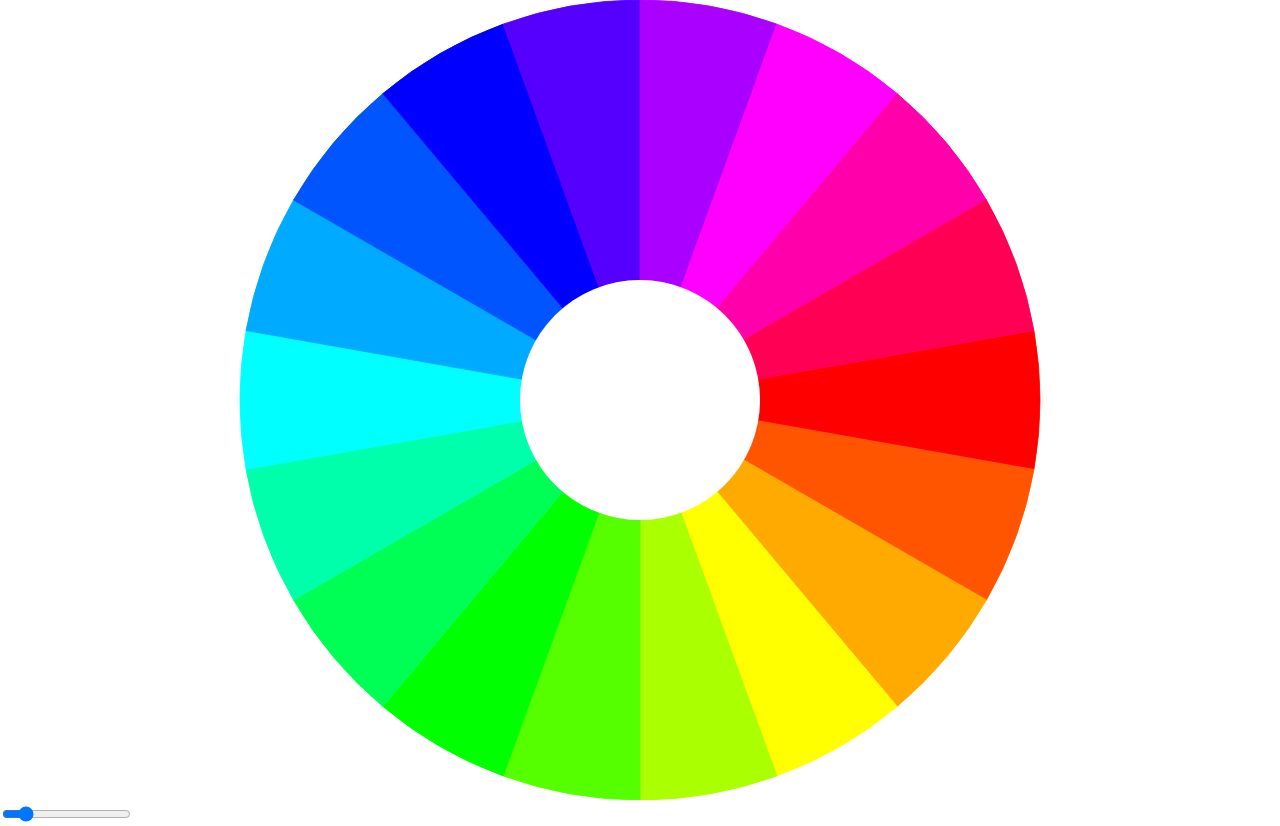
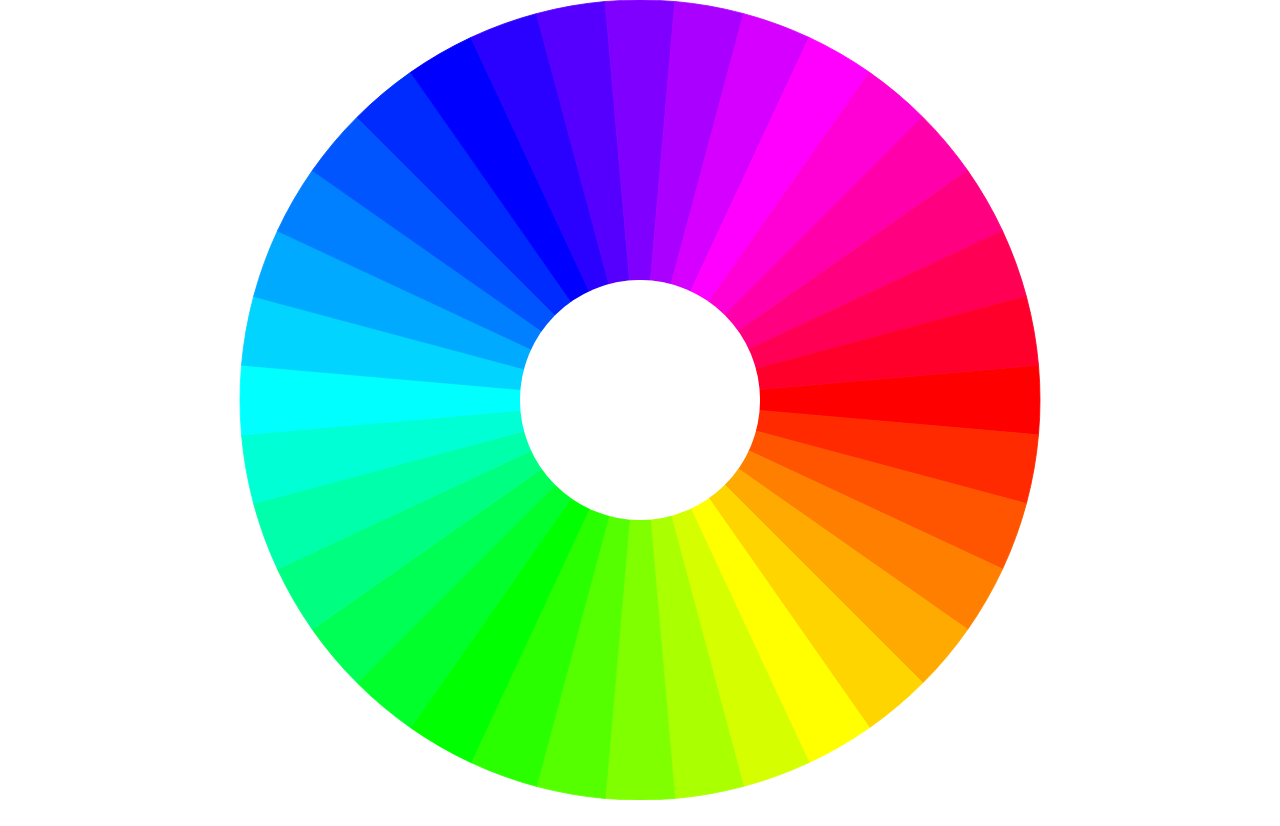
Before and after one commit to jasonford/react-color-wheel, a React (Create React App) app: page / in a window 1280 px wide. After the commit the page ends 804 px from the top, so only its background shows below. Built offline with nearby package versions, Linux system fonts and the light colour scheme.

Commit message:
Adjust defaults for preview

```diff
--- a/src/App.js
+++ b/src/App.js
@@ -4,8 +4,7 @@ import ColorWheel from './color-wheel';
 
 function App() {
   return <div style={{position: 'absolute', width: '100vw', height: '100vh'}}>
-    <ColorWheel />
-    <input type="range" min={0} max={360} />
+    <ColorWheel hueSegments={36} saturationSegments={8} lightnessSegments={8}/>
   </div>
 }
 
```
